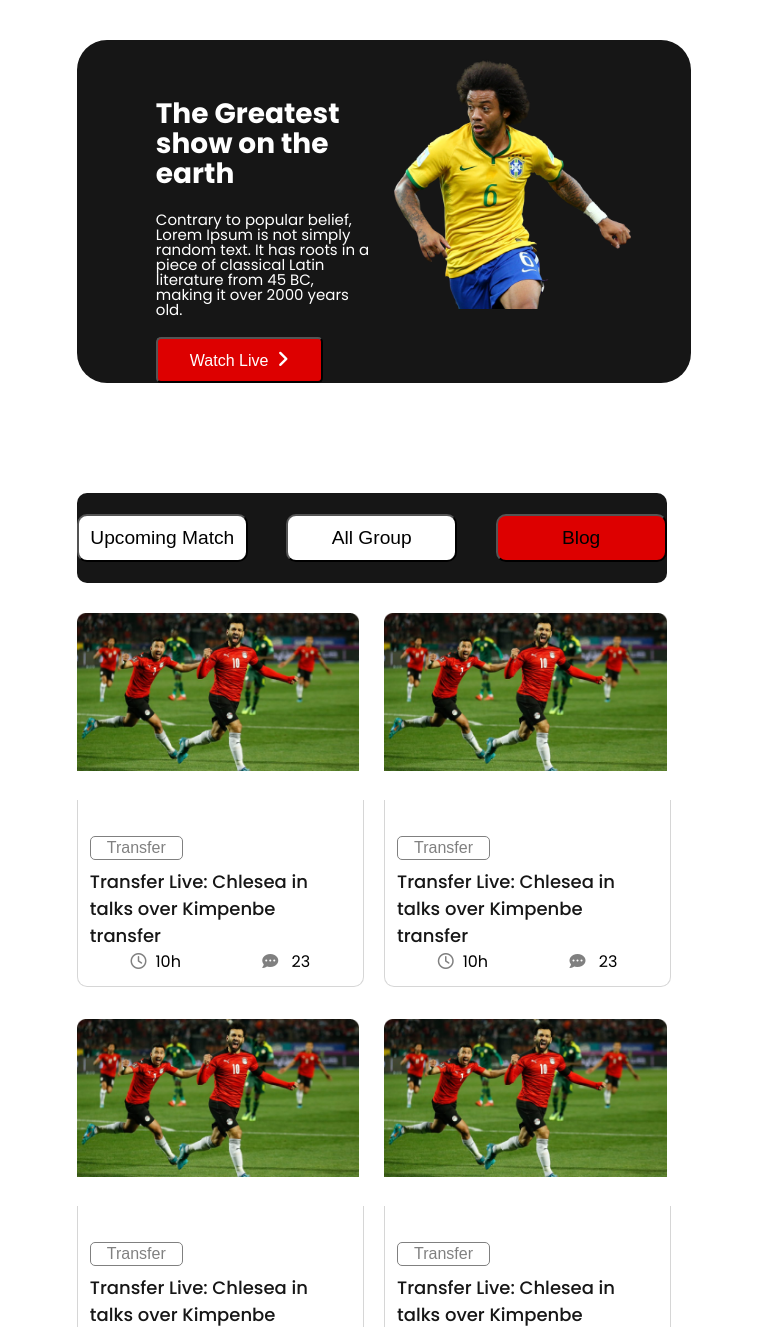
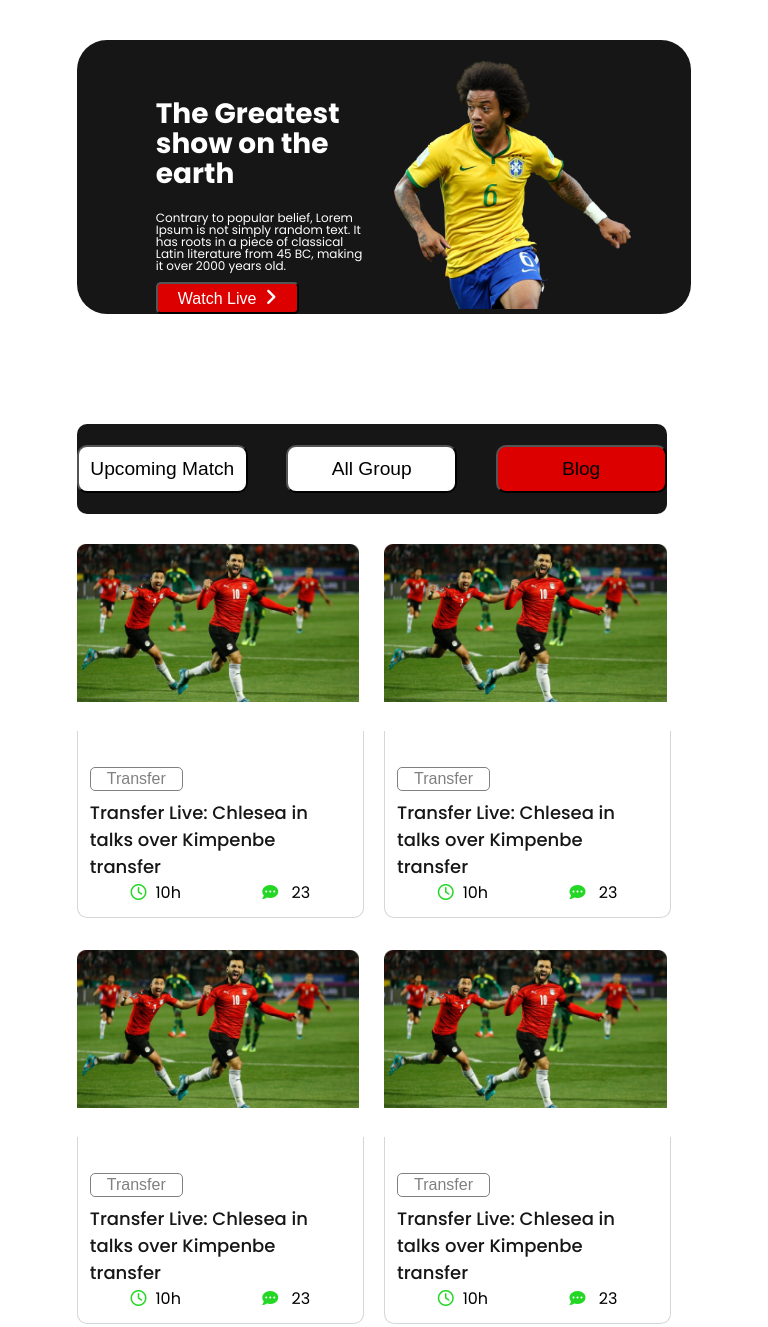
Before and after one commit to sultanmahmud07/assignment-2, a plain HTML site: page index.html in a window 768 px wide. Shown: the top 1327 px of the page. Drawn offline with Linux system fonts and the light colour scheme.

Commit message:
last commit

```diff
--- a/styles/main-style.css
+++ b/styles/main-style.css
@@ -268,7 +268,7 @@ button.s_box_btn:hover {
 
 .some_icon_contain i {
   margin-right: 9px;
-  color: gray;
+  color: #25d725;
 }
 
 .up_b_sec  {
@@ -315,6 +315,10 @@ footer#footer_sec {
   color: #B9B9B9;
   font-weight: 500;
   font-size: 1em;
+  transition: 0.3s;
+}
+.f_nab ul li a:hover{
+  color: #DD0000;
 }
 
 .f_nab {
@@ -485,6 +489,9 @@ footer optional social icon css
         margin-bottom: 30px;
         padding: 0px 0px;
     }
+    .f_nab ul li a{
+      font-size: 9px;
+    }
 
     button.box_btn {
         width: 29%;
@@ -531,3 +538,19 @@ footer optional social icon css
   }
 
    }
+
+
+   /* ipad min  */
+   @media screen and (min-width:768px) and (max-width:1200px) {
+    .banner_main{
+
+    }
+    .banner_info p{
+      font-size: 12px;
+      margin-bottom: 10px;
+    }
+    button.btn{
+      padding: 4px 20px;
+    }
+
+   }
```
